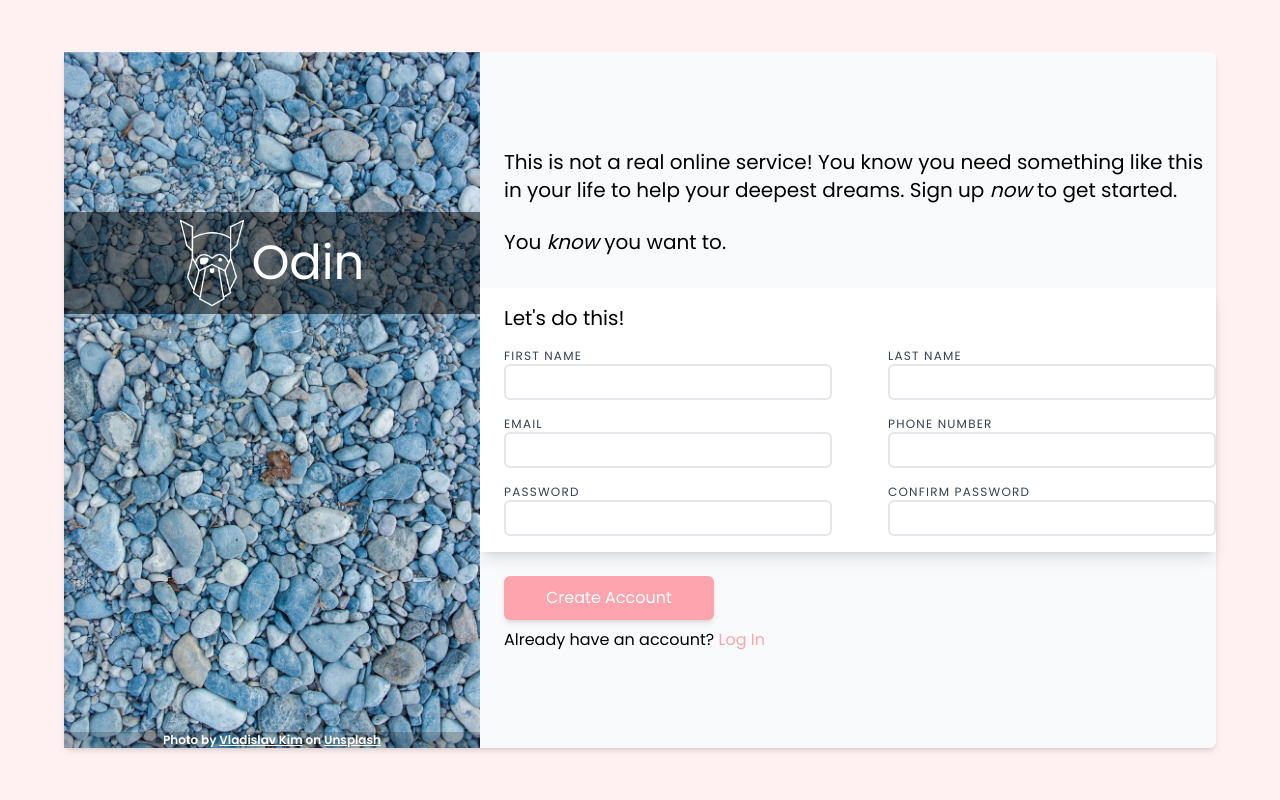
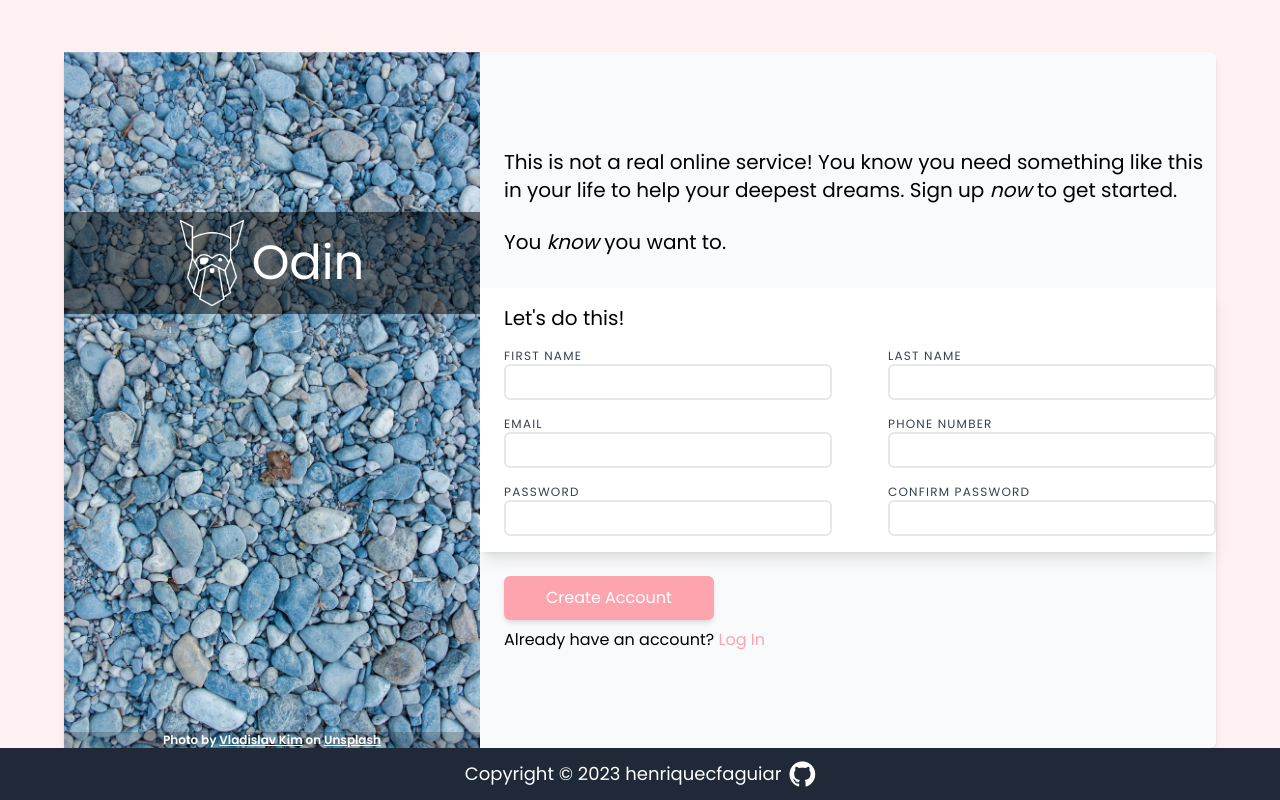
Before and after one commit to henriquecfaguiar/sign-up-form, a website: page index.html in a window 1280 px wide. Drawn offline with Linux system fonts and the light colour scheme.

Commit message:
Add footer

```diff
--- a/index.html
+++ b/index.html
@@ -10,13 +10,14 @@
       href="https://fonts.googleapis.com/css2?family=Poppins:wght@400;600;700&display=swap"
       rel="stylesheet"
     />
+    <link rel="stylesheet" href="https://cdnjs.cloudflare.com/ajax/libs/font-awesome/4.7.0/css/font-awesome.min.css">
     <link rel="stylesheet" href="css/style.css" />
     <title>Sign-Up Form</title>
   </head>
   <body>
     <!-- Global Container -->
     <div
-      class="mx-auto flex min-h-screen items-center justify-center bg-rose-50"
+      class="relative mx-auto flex flex-col min-h-screen items-center justify-center bg-rose-50"
     >
       <!-- Content Container -->
       <div
@@ -158,6 +159,11 @@
           </div>
         </div>
       </div>
+        <footer class="absolute bottom-0 flex space-x-2 w-screen justify-center items-center py-2 bg-gray-800 text-white">
+          <p class="md:text-lg text-sm">Copyright &#169; 2023 henriquecfaguiar</p>
+          <a href="https://github.com/henriquecfaguiar">
+            <i class="fa fa-github md:text-3xl text-2xl hover:opacity-50 duration-200"></i>
+        </footer>
     </div>
   </body>
 </html>
```
Also changed, not shown: css/style.css.
